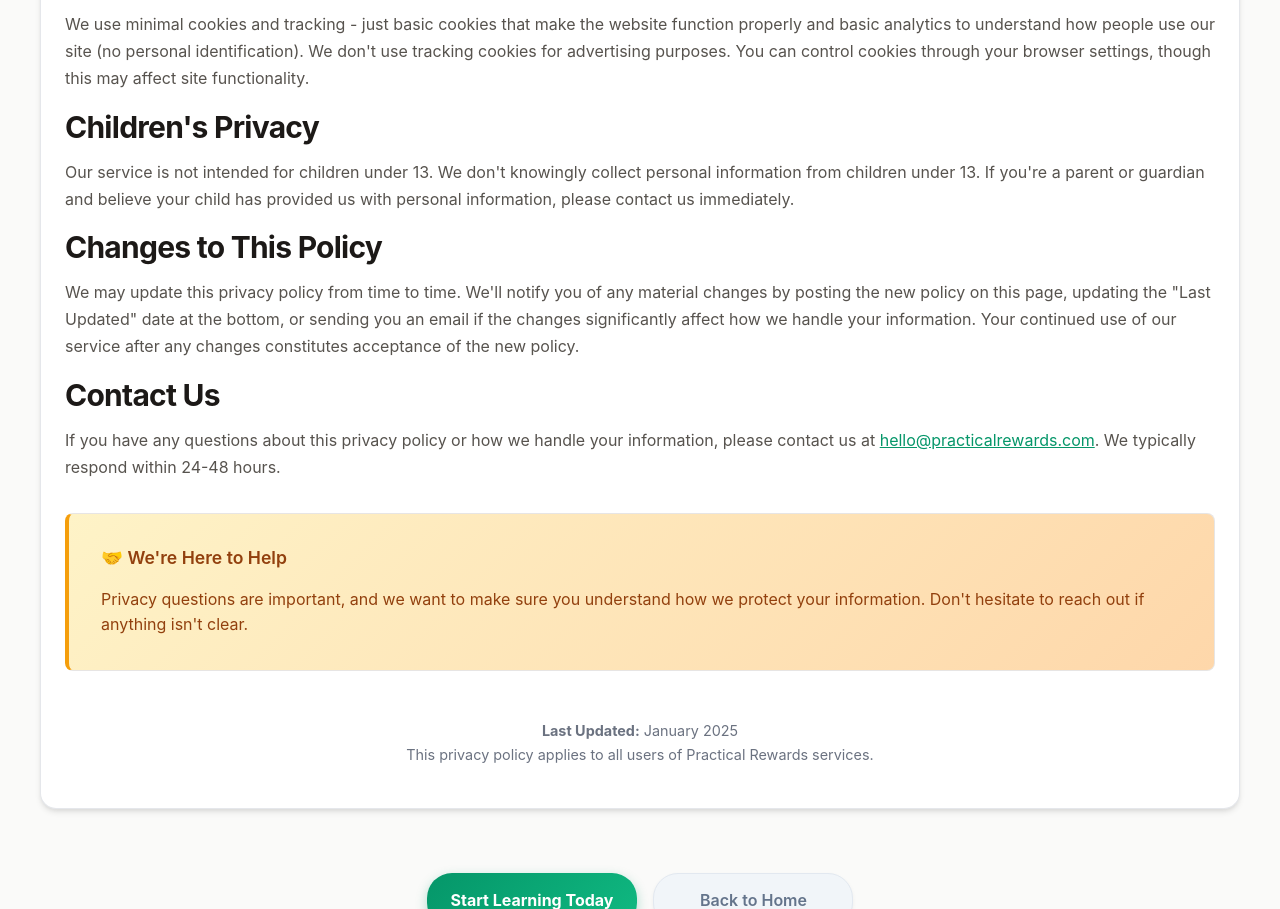
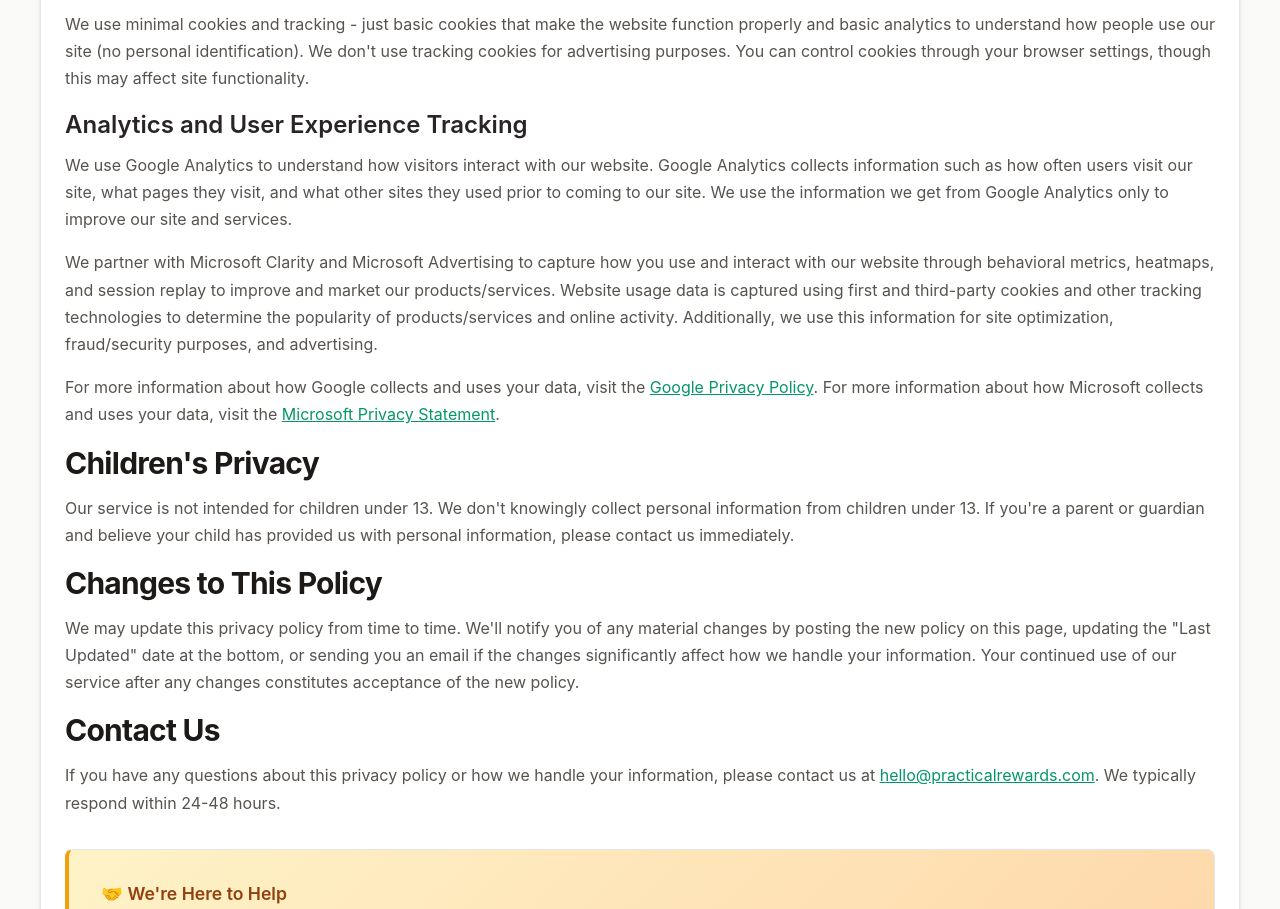
Before and after one commit to carterhedrick1/practicalrewards, a plain HTML site: page privacy.html in a window 1280 px wide. Shown: the part 1912-2821 px from the top of the page. Drawn offline with Linux system fonts and the light colour scheme.

Commit message:
privacy policy updates

```diff
--- a/privacy.html
+++ b/privacy.html
@@ -249,6 +249,13 @@
                 <h2>Cookies and Tracking</h2>
                 <div class="recommendation-text">
                     <p>We use minimal cookies and tracking - just basic cookies that make the website function properly and basic analytics to understand how people use our site (no personal identification). We don't use tracking cookies for advertising purposes. You can control cookies through your browser settings, though this may affect site functionality.</p>
+
+                    <h3>Analytics and User Experience Tracking</h3>
+                    <p>We use Google Analytics to understand how visitors interact with our website. Google Analytics collects information such as how often users visit our site, what pages they visit, and what other sites they used prior to coming to our site. We use the information we get from Google Analytics only to improve our site and services.</p>
+
+                    <p>We partner with Microsoft Clarity and Microsoft Advertising to capture how you use and interact with our website through behavioral metrics, heatmaps, and session replay to improve and market our products/services. Website usage data is captured using first and third-party cookies and other tracking technologies to determine the popularity of products/services and online activity. Additionally, we use this information for site optimization, fraud/security purposes, and advertising.</p>
+
+                    <p>For more information about how Google collects and uses your data, visit the <a href="https://policies.google.com/privacy" target="_blank" rel="noopener noreferrer" style="color: #059669;">Google Privacy Policy</a>. For more information about how Microsoft collects and uses your data, visit the <a href="https://privacy.microsoft.com/en-us/privacystatement" target="_blank" rel="noopener noreferrer" style="color: #059669;">Microsoft Privacy Statement</a>.</p>
                 </div>
 
                 <h2>Children's Privacy</h2>
```
